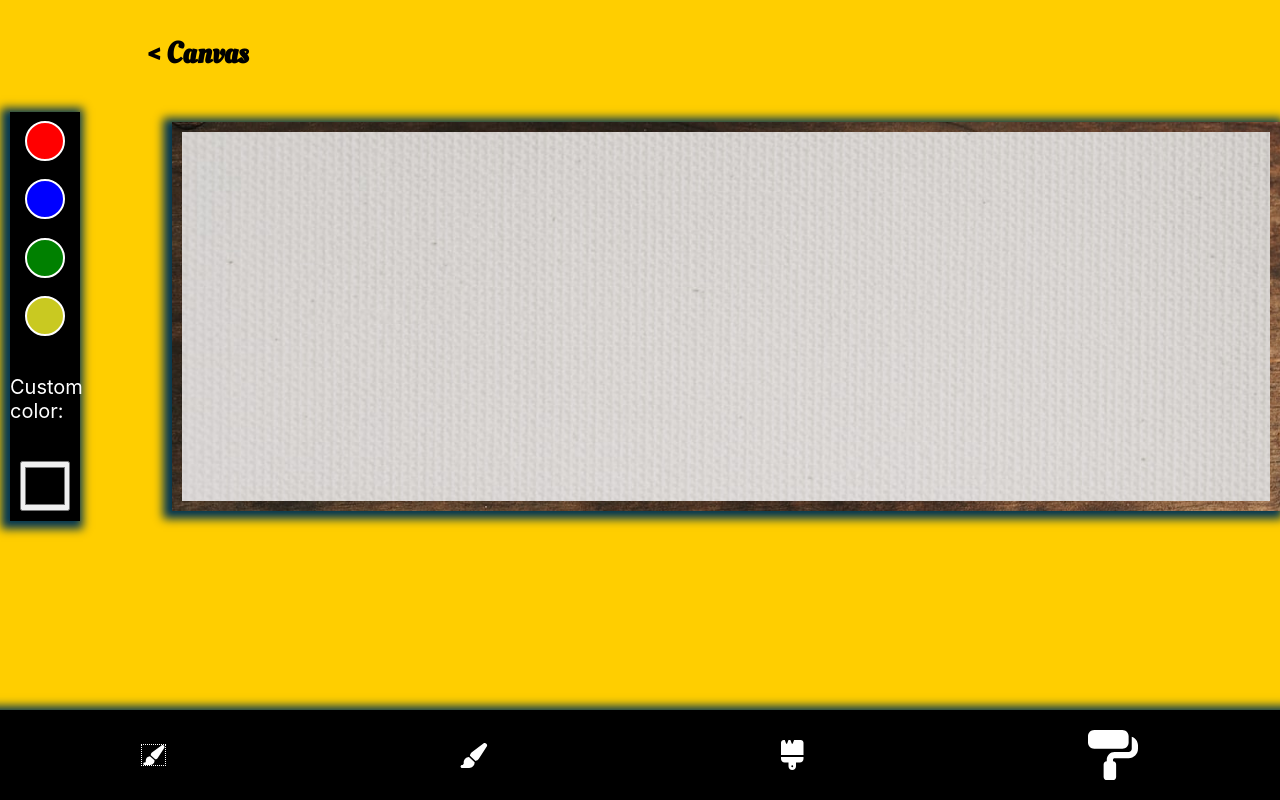
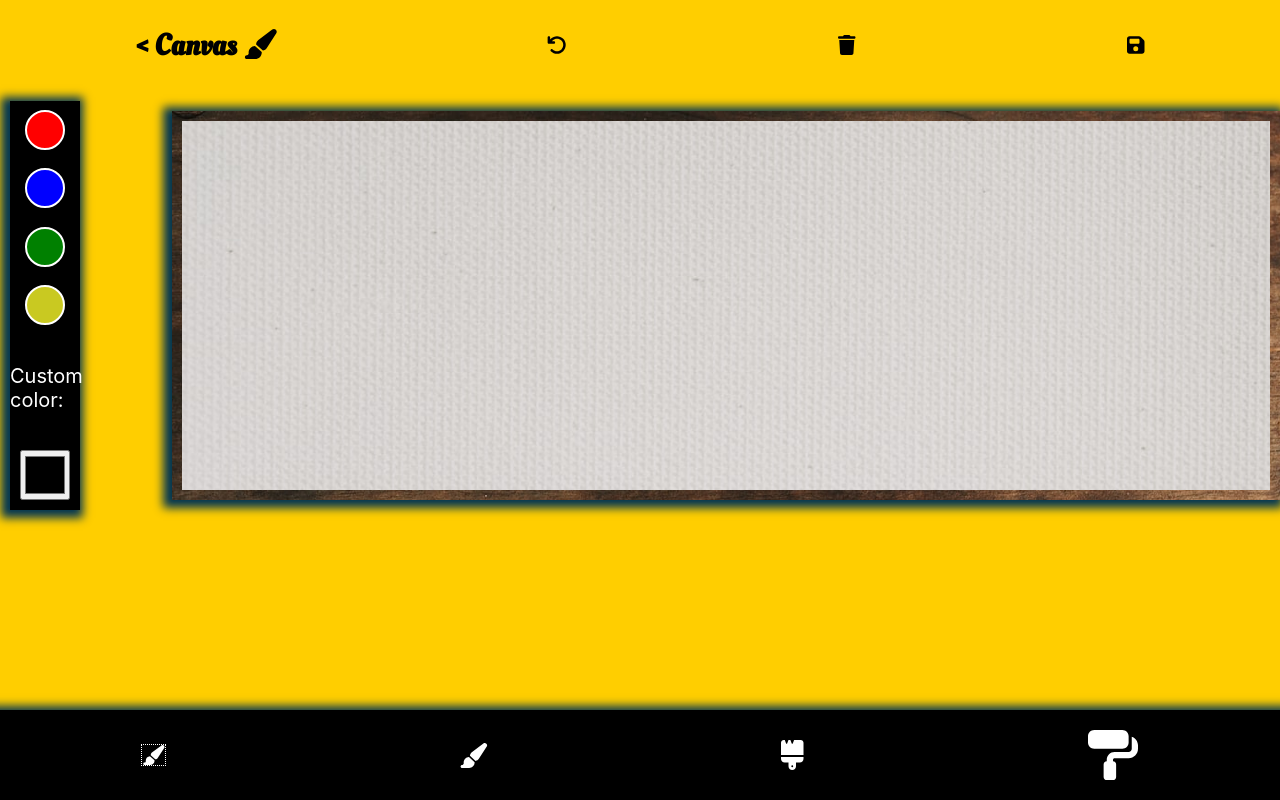
Before and after one commit to DavidVerghese/DrawingWithReact, a React (Create React App) app: page /canvas in a window 1280 px wide. Built offline with nearby package versions, Linux system fonts and the light colour scheme.

Commit message:
brought back fa icons in header

```diff
--- a/src/Components/Header/Header.jsx
+++ b/src/Components/Header/Header.jsx
@@ -1,17 +1,21 @@
 import './Header.css';
 import { Link } from "react-router-dom";
+import { FontAwesomeIcon } from "@fortawesome/react-fontawesome"
+import { faPaintBrush,faUndo, faTrash, faSave } from "@fortawesome/free-solid-svg-icons"
+
 
 function Header(props) {
   const { studio } = props;
+  console.log(studio);
   return <header>
 
     {studio ? <>
-      <div className="logo"><Link to="/"><h2>{`< Canvas`} <i className="fa fa-paint-brush"></i></h2></Link></div>
-      <i id="undo" className="fa fa-undo" aria-hidden="true"></i>
+      <div className="logo"><Link to="/"><h2>{`< Canvas`} <FontAwesomeIcon icon={faPaintBrush} /></h2></Link></div>
+      <FontAwesomeIcon id="undo" icon={faUndo} />
+      <FontAwesomeIcon id="clear" icon={faTrash} />
+      <FontAwesomeIcon id="download" icon={faSave} />
 
-      <i id="clear" className="fas fa-trash-alt"></i>
-      <i id="download" className="fa fa-save"></i>
-    </> :  <div className="logo"><h2> Canvas <i className="fa fa-paint-brush"></i></h2></div>}
+    </> :  <div className="logo"><h2> Canvas   <FontAwesomeIcon icon={faPaintBrush} /></h2></div>}
   </header>
 }
 export default Header;
```
